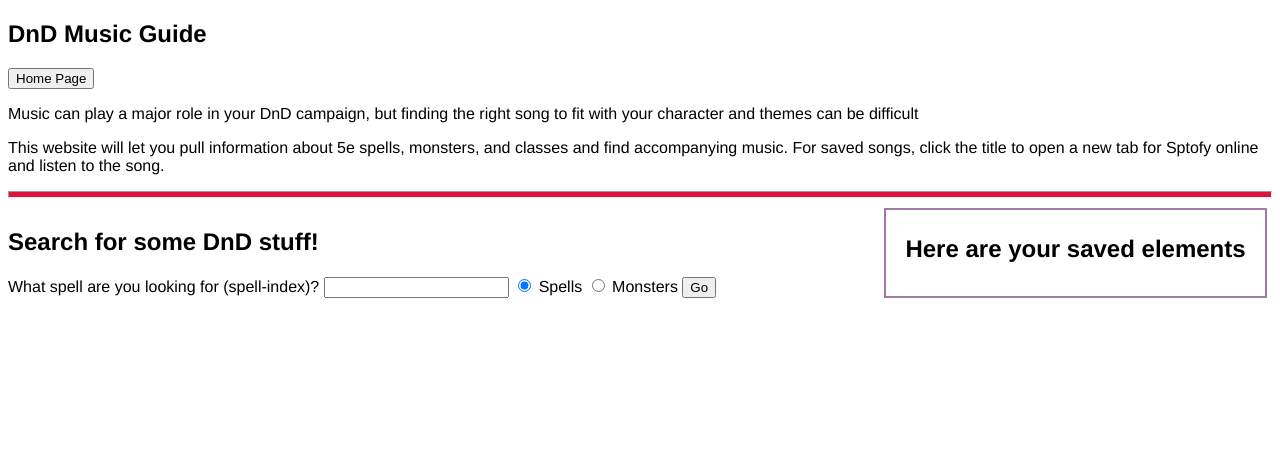
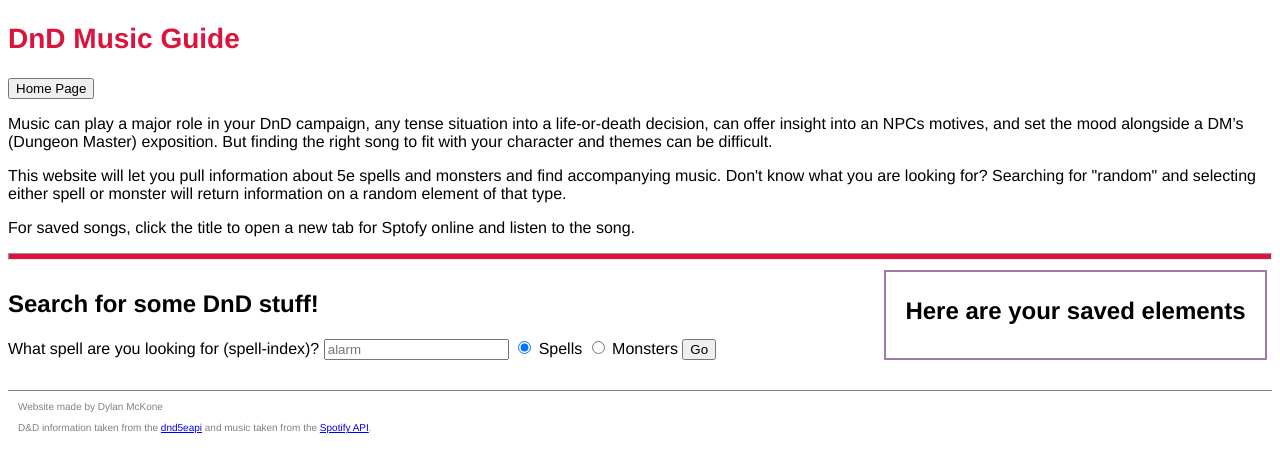
Before and after one commit to Dylychill/310FinalProject, a Flask app: template templates/template.html in a window 1280 px wide. Shown: the top 473 px of the page. Run offline with Flask 2, Linux system fonts and the light colour scheme; the template is opened without the code that fills it, so the values that code supplies are empty; parts of the project's set-up code (start-up, migrations or seed data) failed here and were passed over.

Commit message:
random search functionality, more css for fonts, add footer, link to video

```diff
--- a/main.py
+++ b/main.py
@@ -1,5 +1,6 @@
 # Dylan McKone
 # HCDE 310 Final Project
+# Date: 12/16/20
 # Utilizing a base HTML template, this file sets the routes that allow users to input some form data
 # that is used to make an API call to DnD5e API (Dungeons and Dragons 5th Edition) and get some information about various DND elements.
 # Based on these elements, users can get song recommendations (Spotify API) and chose to save some of the queried data.
@@ -10,6 +11,7 @@ import urllib.parse, urllib.request, urllib.error, json
 import os
 import logging
 import base64
+import random
 from secrets import CLIENT_ID, CLIENT_SECRET # authorization for Spotify API defined in another secret file
 # the above secrets file will be ignored by git
 
@@ -25,11 +27,7 @@ base_spotsearch_url = "https://api.spotify.com/v1/search" # base url for the Spo
 def main_handler():
     spotifyAuth() # getting authorization for spotify api
     sessdata = getSessionSaveData()
-    # if sessdata is not None:
-        # all_saved = json.loads(sessdata)
     return render_template("template.html", saved=sessdata)
-    # else:
-    #     return render_template("template.html")
 
 # user wants to get song reccomendations based on a dnd element
 @app.route("/musicresp", methods=['POST'])
@@ -55,7 +53,7 @@ def getMusic():
     return render_template("template.html", saved=all_saved)
 
 # Handles most of the DND search functionality - searching for a new query (GET) and saving dnd elements (POST)
-@app.route("/gresponse", methods=['GET', 'POST'])
+@app.route("/response", methods=['GET', 'POST'])
 def search_handler():
     # check if user already has save elements
     all_saved = getSessionSaveData()
@@ -104,6 +102,11 @@ def search_handler():
 # will return information about that element by accessing the dnd API
 # Example url: https://www.dnd5eapi.co/api/spells/acid-arrow/
 def getDNDInfo(typeOf, index):
+    # if the index is the word 'random' then get a random element of this type and get info on that
+    if index == 'random':
+        randInd = getRandomElement(typeOf)
+        if randInd is not None:
+            index = randInd
     fullurl = basedndurl + typeOf + "/" + index
     fetched = safeFetch(fullurl)
     if fetched is not None:
@@ -111,6 +114,16 @@ def getDNDInfo(typeOf, index):
     else: # didn't exist in the API
         return None
 
+# Gets the resource list of a given type from D&D API and returns the index (id/name) of a random element available in the API
+def getRandomElement(typeOf):
+    resourcesURL = basedndurl + typeOf + "/" # returns JSON of all available elements
+    fetched = safeFetch(resourcesURL)
+    if fetched is not None:
+        allEl = json.loads(fetched.read())
+        randIndex = random.randint(0, allEl["count"])
+        return allEl["results"][randIndex]["index"]
+    else: # didn't exist in the API
+        return None
 
 # Spotify Details - only accessing public content, Client Credentials
 # Get client credentials access token from Spotify API
@@ -123,7 +136,7 @@ def spotifyAuth():
     # the Authorization in the *header*, as a Base 64-encoded
     # string that contains the client ID and client secret key.
     # The field must have the format:
-    # Authorizati   on: Basic <base64 encoded client_id:client_secret>
+    # Authorization: Basic <base64 encoded client_id:client_secret>
     # To get a bearer token to work as a "client," it also needs:
     # grant_type = "client_credentials" as a parameter
     try:
@@ -193,13 +206,13 @@ def getSessionSaveData():
         all_saved = [] # each element in this list will be JSON object per element (spell/monster/etc)
     return all_saved
 
-# cleans up search terms in form that Spotify Search API will accept
+# cleans up search terms in form that Spotify Search API will accept, changing space values
 def cleanQuery(raw):
     # Encode spaces with the hex code %20
     return raw.replace(" ", "%20")
 
 
-# Helper method to make json a bit more readable, does not alter content
+# make json a bit more readable, does not alter content
 def pretty(obj):
     return json.dumps(obj, sort_keys=True, indent=2)
 
--- a/static/dnd.css
+++ b/static/dnd.css
@@ -9,9 +9,29 @@ body {
     font-family: Helvetica, sans-serif;
 }
 
+p {
+    font-size: 16px;
+}
+
 main {
     display:flex;
     width: 100%;
+    padding-bottom: 40px;
+    overflow: auto;
+}
+
+h1 {
+    font-size: 28px;
+    color: crimson;
+
+}
+
+h2 {
+    font-size: 24px;
+}
+
+h3 {
+    font-size: 20px;
 }
 
 #saved {
@@ -39,7 +59,6 @@ hr {
 }
 
 .saved-el {
-    /* background-color: antiquewhite; */
     padding: 5px;
     border: 1px solid #A17AA6;
     font-weight: bold;
@@ -56,3 +75,19 @@ hr {
     color: #A17AA6;
     font-weight: bold;
 }
+
+footer {
+    color: gray;
+    margin-top: 10px;
+    border-top: 1px solid gray;
+    position: relative;
+    bottom: 20px;
+    left: 0px;
+    right: 0px;
+    height: 30px;
+    padding-left: 10px;
+}
+
+footer p {
+    font-size: 10px;
+}
--- a/templates/template.html
+++ b/templates/template.html
@@ -10,18 +10,18 @@
         <form action="/" method="get">
             <input type="submit" value="Home Page"/>
         </form>
-        <p>Music can play a major role in your DnD campaign, but finding the right song to fit with your character and themes can be difficult</p>
-        <p>This website will let you pull information about 5e spells, monsters, and classes and find accompanying music.
-            For saved songs, click the title to open a new tab for Sptofy online and listen to the song.
-        </p>
+        <p>Music can play a major role in your DnD campaign, any tense situation into a life-or-death decision, can offer insight into an NPCs motives, and set the mood alongside a DM’s (Dungeon Master) exposition. But finding the right song to fit with your character and themes can be difficult.</p>
+        <p>This website will let you pull information about 5e spells and monsters and find accompanying music.
+            Don't know what you are looking for? Searching for "random" and selecting either spell or monster will return information on a random element of that type.</p>
+        <p>For saved songs, click the title to open a new tab for Sptofy online and listen to the song.</p>
     </section>
     <hr />
     <main>
         <section id="dndsearch">
             <h2>Search for some DnD stuff!</h2>
-            <form action="gresponse" method="get">
+            <form action="response" method="get">
                 <label for="searchEl">What spell are you looking for (spell-index)?</label>
-                <input required type="text" name="searchEl" id="searchEl"/>
+                <input required type="text" placeholder="alarm" name="searchEl" id="searchEl"/>
                 <input type="radio" name="typeOf" value="spells" id="spells" required checked/>
                 <label for="spells">Spells</label>
                 <input type="radio" name="typeOf" value="monsters" id="monsters"/>
@@ -30,7 +30,7 @@
             </form>
             <section id="returned-dnd">
                 {% if no_searched %}
-                    <p>Doesn't look like there are any spells for that, try checking your spelling!</p>
+                    <p>Doesn't look like there are any results for that, try checking your spelling!</p>
                 {% endif %}
                 <!-- Got something to show user -->
                 {% if searched_info %}
@@ -56,7 +56,7 @@
                             <p>Damage Type: {{searched_info["damage"]["damage_type"]["name"]}}</p>
                         {% endif %}
                     {% endif %}
-                    <form action="gresponse" method="post" id="savelabel">
+                    <form action="response" method="post" id="savelabel">
                         <input type="radio" name="save-options" value="save" id="saveEl" required/>
                         <label for="saveEl">Save this element</label>
                         <input type="radio" name="save-options" value="song" id="getsong"/>
@@ -92,7 +92,7 @@
                     <article class="saved-el">
                         <!-- Only songs have links -->
                         {% if thing["link"] %}
-                            <p><a href={{thing['link']}}>{{thing["name"]}}</a></p>
+                            <p><a target="_blank" href={{thing['link']}}>{{thing["name"]}}</a></p>
                         {% else %}
                         <p>{{thing["name"]}}</p>
                         {% endif %}
@@ -102,4 +102,8 @@
             {% endif %}
         </section>
     </main>
+    <footer>
+        <p>Website made by Dylan McKone</p>
+        <p>D&D information taken from the <a href="https://www.dnd5eapi.co/api/">dnd5eapi</a> and music taken from the <a href="https://developer.spotify.com/documentation/web-api/quick-start/">Spotify API</a>.</p>
+    </footer>
 </body>
```
Also changed, not shown: README.md.
